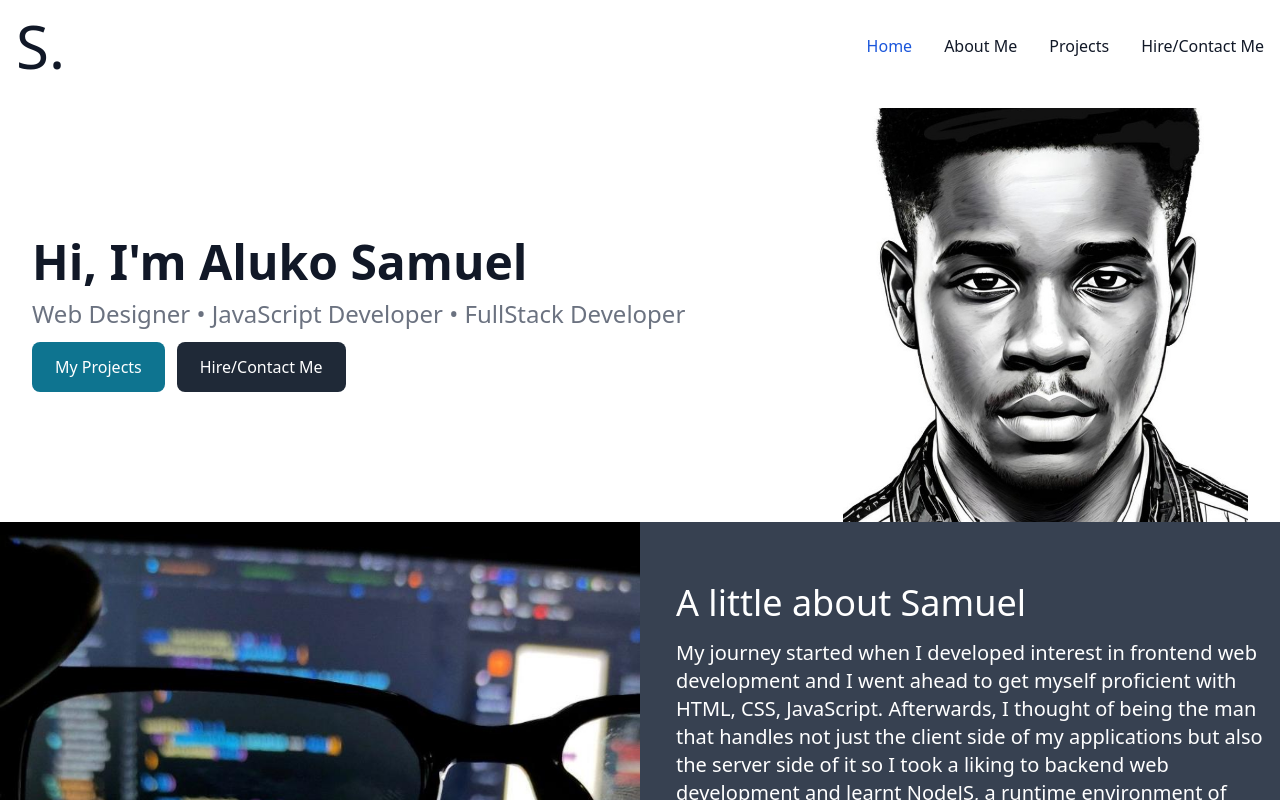
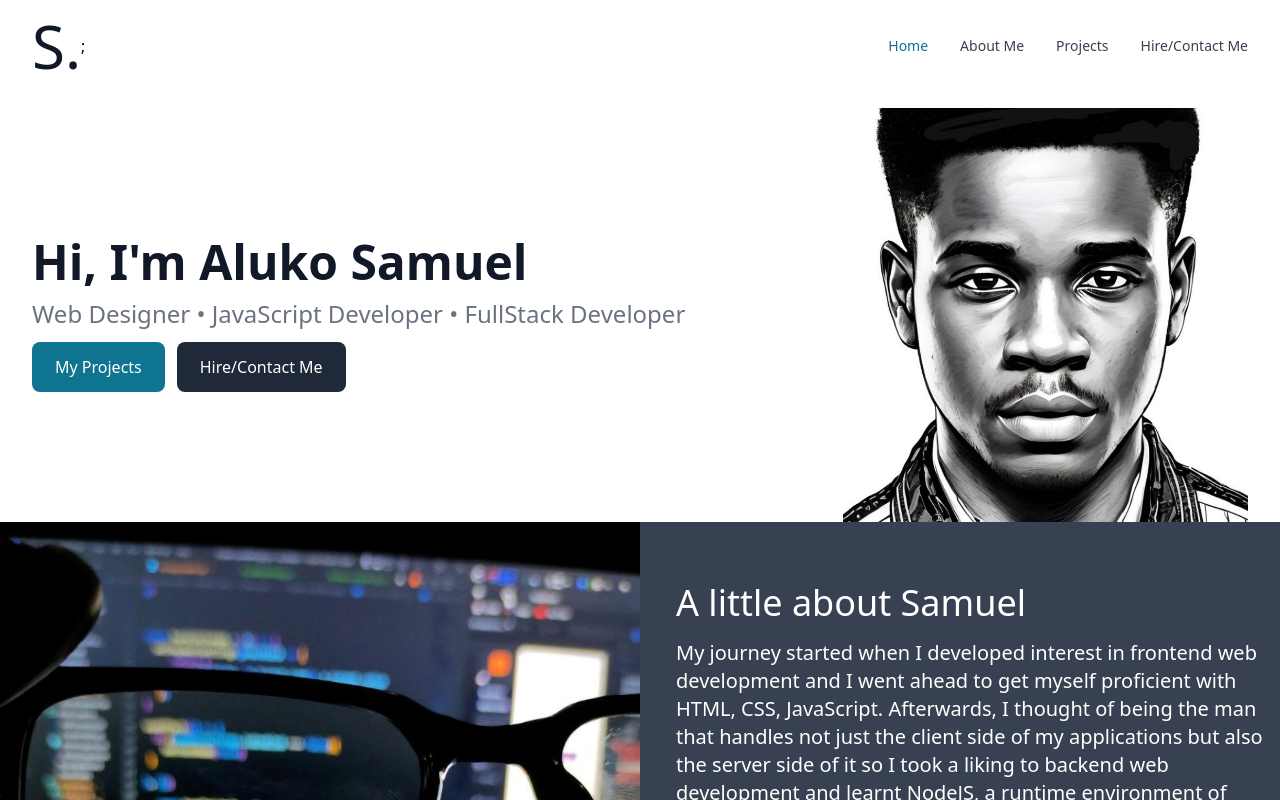
Before and after one commit to Timi-cell/my-portfolio, a React (Create React App) app: page / in a window 1280 px wide. Shown: the top 800 px of the page. Built offline with nearby package versions, Linux system fonts and the light colour scheme.

Commit message:
changed header

```diff
--- a/src/components/Header.jsx
+++ b/src/components/Header.jsx
@@ -1,73 +1,30 @@
+import { Navbar } from "flowbite-react";
 import React from "react";
+
+
 
 const Header = () => {
   return (
-    <nav className="bg-white border-gray-200 dark:bg-gray-900 p-4">
-      <div className="max-w-screen-xl flex flex-wrap items-center justify-between mx-auto">
-        <h1 className="text-4xl font-normal text-gray-900 md:text-5xl lg:text-6xl">
-          S.
-        </h1>
-        <button
-          data-collapse-toggle="navbar-default"
-          type="button"
-          className="inline-flex items-center p-2 ml-3 text-sm text-gray-500 rounded-lg md:hidden hover:bg-gray-100 focus:outline-none focus:ring-2 focus:ring-gray-200 dark:text-gray-400 dark:hover:bg-gray-700 dark:focus:ring-gray-600"
-          aria-controls="navbar-default"
-          aria-expanded="false"
-        >
-          <span className="sr-only">Open main menu</span>
-          <svg
-            className="w-6 h-6"
-            aria-hidden="true"
-            fill="currentColor"
-            viewBox="0 0 20 20"
-            xmlns="http://www.w3.org/2000/svg"
-          >
-            <path
-              fill-rule="evenodd"
-              d="M3 5a1 1 0 011-1h12a1 1 0 110 2H4a1 1 0 01-1-1zM3 10a1 1 0 011-1h12a1 1 0 110 2H4a1 1 0 01-1-1zM3 15a1 1 0 011-1h12a1 1 0 110 2H4a1 1 0 01-1-1z"
-              clip-rule="evenodd"
-            ></path>
-          </svg>
-        </button>
-        <div className="hidden w-full md:block md:w-auto" id="navbar-default">
-          <ul className="font-medium flex flex-col p-4 md:p-0 mt-4 border border-gray-100 rounded-lg bg-gray-50 md:flex-row md:space-x-8 md:mt-0 md:border-0 md:bg-white dark:bg-gray-800 md:dark:bg-gray-900 dark:border-gray-700">
-            <li>
-              <a
-                href="/"
-                className="block py-2 pl-3 pr-4 text-white bg-blue-700 rounded md:bg-transparent md:text-blue-700 md:p-0 dark:text-white md:dark:text-blue-500"
-                aria-current="page"
-              >
-                Home
-              </a>
-            </li>
-            <li>
-              <a
-                href="#about-me"
-                className="block py-2 pl-3 pr-4 text-gray-900 rounded hover:bg-gray-100 md:hover:bg-transparent md:border-0 md:hover:text-blue-700 md:p-0 dark:text-white md:dark:hover:text-blue-500 dark:hover:bg-gray-700 dark:hover:text-white md:dark:hover:bg-transparent"
-              >
-                About Me
-              </a>
-            </li>
-            <li>
-              <a
-                href="#projects"
-                className="block py-2 pl-3 pr-4 text-gray-900 rounded hover:bg-gray-100 md:hover:bg-transparent md:border-0 md:hover:text-blue-700 md:p-0 dark:text-white md:dark:hover:text-blue-500 dark:hover:bg-gray-700 dark:hover:text-white md:dark:hover:bg-transparent"
-              >
-                Projects
-              </a>
-            </li>
-            <li>
-              <a
-                href="#contact"
-                className="block py-2 pl-3 pr-4 text-gray-900 rounded hover:bg-gray-100 md:hover:bg-transparent md:border-0 md:hover:text-blue-700 md:p-0 dark:text-white md:dark:hover:text-blue-500 dark:hover:bg-gray-700 dark:hover:text-white md:dark:hover:bg-transparent"
-              >
-                Hire/Contact Me
-              </a>
-            </li>
-          </ul>
-        </div>
-      </div>
-    </nav>
+    <div className="px-4 py-1.5">
+      <Navbar fluid={true} rounded={true}>
+        <Navbar.Brand to="/">
+          <h1 className="text-4xl font-normal text-gray-900 md:text-5xl lg:text-6xl">
+            S.
+          </h1>
+          ;
+        </Navbar.Brand>
+        <Navbar.Toggle />
+        <Navbar.Collapse>
+          <Navbar.Link href="/" active={true}>
+            Home
+          </Navbar.Link>
+          <Navbar.Link href="#about-me">About Me</Navbar.Link>
+          <Navbar.Link href="#projects">Projects</Navbar.Link>
+          {/* <Navbar.Link href="/navbars">Pricing</Navbar.Link> */}
+          <Navbar.Link href="#contact">Hire/Contact Me</Navbar.Link>
+        </Navbar.Collapse>
+      </Navbar>
+    </div>
   );
 };
 
```
